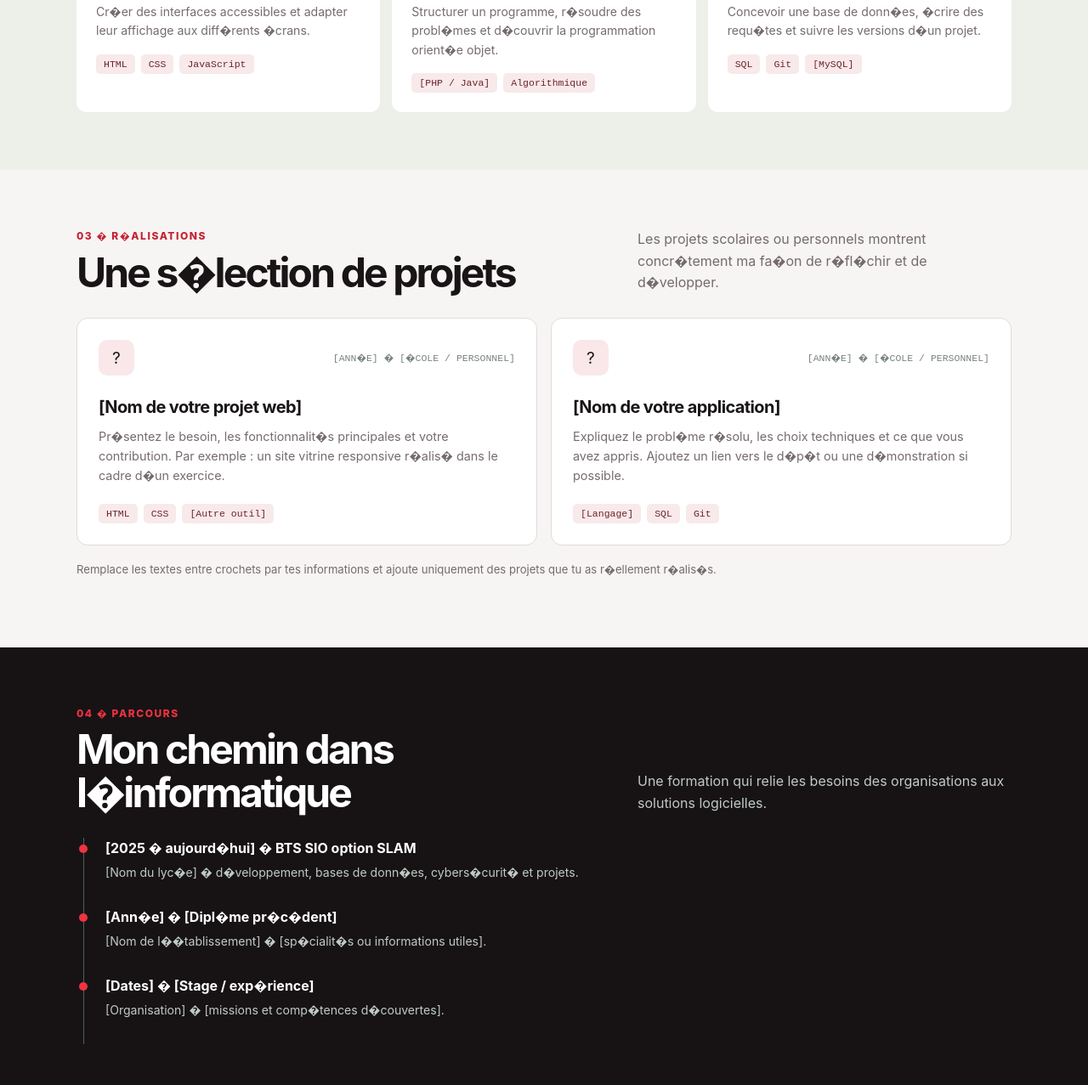
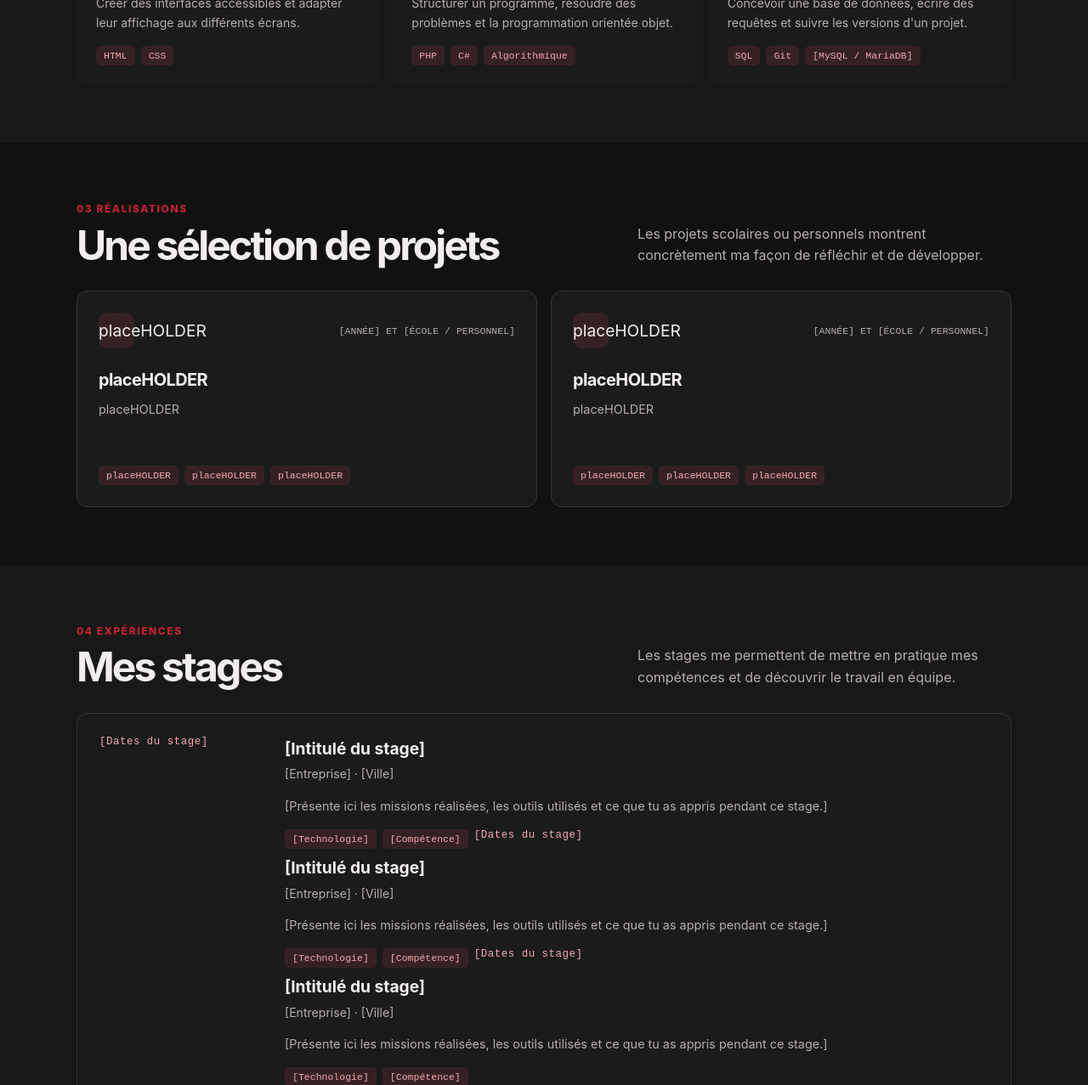
Before and after one commit to kito2020/portfollio, a website: page portfollio.html in a window 1280 px wide. Shown: the part 1523-2800 px from the top of the page at 85% size. Drawn offline with Linux system fonts and the light colour scheme.

Commit message:
28/09/2024 15:30:00 +0200

```diff
--- a/portfollio.html
+++ b/portfollio.html
@@ -3,18 +3,18 @@
 <head>
   <meta charset="utf-8">
   <meta name="viewport" content="width=device-width, initial-scale=1">
-  <meta name="theme-color" content="#f6f7f2">
-  <meta name="description" content="Portfolio d�un �tudiant en BTS SIO option SLAM : projets, comp�tences et parcours en d�veloppement informatique.">
-  <title>Portfolio � �tudiant en BTS SIO SLAM</title>
+  <meta name="theme-color" content="#111111">
+  <meta name="description" content="Portfolio d'un étudiant en BTS SIO option SLAM : projets, compétences et parcours en développement informatique.">
+  <title>Portfolio étudiant en BTS SIO SLAM</title>
   <style>
     :root{
-      --ink:#191516;
-      --muted:#756b6c;
-      --paper:#f7f4f4;
-      --white:#fff;
+      --ink:#f3eeee;
+      --muted:#b8adaf;
+      --paper:#111111;
+      --white:#1b1b1b;
       --green:#ef3340;
-      --line:#e5d9da;
-      --dark:#171315
+      --line:#383234;
+      --dark:#080808
     }
     *{
       box-sizing:border-box
@@ -50,10 +50,10 @@
       gap:28px
     }.navlinks a{
       text-decoration:none;
-      color:#526159;
+      color:#c4babc;
       font-size:.9rem
     }.navlinks a:hover{
-      color:#17241f
+      color:#ffffff
     }
     .hero{
       padding:78px 0 88px;
@@ -75,7 +75,7 @@
       height:8px;
       border-radius:50%;
       background:#ef3340;
-      box-shadow:0 0 0 4px #f7dadd
+      box-shadow:0 0 0 4px #482026
     }.hero h1{
       font-size:clamp(3rem,7vw,5.5rem);
       line-height:.99;
@@ -105,7 +105,7 @@
       color:white
     }.secondary{
       border:1px solid var(--line);
-      background:#fff
+      background:#1b1b1b
     }.hero-card{
       background:var(--dark);
       color:#fff;
@@ -159,6 +159,12 @@
       letter-spacing:.13em;
       text-transform:uppercase;
       color:#c32231
+    }.kickerContact{
+      font-size:.75rem;
+      font-weight:800;
+      letter-spacing:.13em;
+      text-transform:uppercase;
+      color:#000000
     }.section-head h2{
       font-size:clamp(2rem,4vw,3rem);
       letter-spacing:-.06em;
@@ -176,7 +182,7 @@
       border-top:1px solid var(--line)
     }.about-copy{
       font-size:1.1rem;
-      color:#536159
+      color:#c4babc
     }.about-copy strong{
       color:var(--ink)
     }.facts{
@@ -184,7 +190,7 @@
       grid-template-columns:1fr 1fr;
       gap:12px
     }.fact{
-      background:white;
+      background:#1b1b1b;
       border:1px solid var(--line);
       padding:19px;
       border-radius:10px
@@ -196,13 +202,13 @@
       color:var(--muted)
     }
     .skills{
-      background:#edf0e9
+      background:#181818
     }.skill-grid{
       display:grid;
       grid-template-columns:repeat(3,1fr);
       gap:14px
     }.skill{
-      background:white;
+      background:#1b1b1b;
       padding:23px;
       border-radius:12px
     }.skill .num{
@@ -224,15 +230,15 @@
       font: .72rem ui-monospace,monospace;
       padding:5px 9px;
       border-radius:5px;
-      background:#f8e9ea;
-      color:#6d252b
+      background:#352124;
+      color:#f0aab0
     }
     .projects{
       display:grid;
       grid-template-columns:repeat(2,1fr);
       gap:16px
     }.project{
-      background:white;
+      background:#1b1b1b;
       border:1px solid var(--line);
       border-radius:13px;
       padding:25px;
@@ -247,13 +253,13 @@
       width:42px;
       height:42px;
       border-radius:10px;
-      background:#fae7e9;
+      background:#352124;
       display:grid;
       place-items:center;
       font-size:1.2rem
     }.project-type{
       font: .72rem ui-monospace,monospace;
-      color:#78847d
+      color:#b8adaf
     }.project h3{
       margin:21px 0 7px;
       font-size:1.25rem;
@@ -269,6 +275,34 @@
       font-size:.82rem;
       color:var(--muted);
       margin-top:18px
+    }
+    .internships{
+      background:#181818
+    }.internship-list{
+      display:grid;
+      gap:16px
+    }.internship{
+      display:grid;
+      grid-template-columns:190px 1fr;
+      gap:28px;
+      padding:26px;
+      background:#1b1b1b;
+      border:1px solid var(--line);
+      border-radius:13px
+    }.internship-date{
+      color:#f0aab0;
+      font: .78rem ui-monospace,monospace;
+      letter-spacing:.04em
+    }.internship h3{
+      margin:0 0 4px;
+      font-size:1.2rem
+    }.internship-place{
+      color:var(--muted);
+      font-size:.88rem
+    }.internship p{
+      margin:14px 0 0;
+      color:var(--muted);
+      font-size:.9rem
     }
     .journey{
       background:var(--dark);
@@ -314,7 +348,7 @@
       margin:8px 0
     }.contact p{
       margin:0;
-      color:#45563c
+      color:#000000
     }.contact .button{
       background:var(--dark);
       color:white;
@@ -382,6 +416,7 @@
   <a href="#profil">Profil</a>
   <a href="#competences">Compétences</a>
   <a href="#projets">Projets</a>
+  <a href="#stages">Stages</a>
   <a href="#contact">Contact</a>
   </div>
   </nav>
@@ -401,7 +436,7 @@
   <a class="button secondary" href="#contact">Me contacter</a>
   </div>
   </div>
-      <aside class="hero-card" aria-label="Pr�sentation du profil">
+      <aside class="hero-card" aria-label="Présentation du profil">
   <div class="code-label">// profil développeur</div>
   <div class="code">
   <span class="comment">const étudiant = {
@@ -425,16 +460,13 @@
   <div class="kicker">01 à propos</div>
   <h2>Apprendre.<br>Construire.<br>Progresser.</h2>
   </div>
-  <div>
-  <p class="about-copy"></p>
-  <div class="facts">
-  <div class="fact">
-  <b>Formation</b>
-  <span>BTS SIO  option SLAM</span>
+
+
+  </span>
   </div>
   <div class="fact">
   <b>Objectif</b>
-  <span>Mon objectif est de devenir ingénieur en cybersécurité dans plusieurs années pentester, en mettant à profit ma rigueur, ma logique et mon autonomie.s</span>
+  <span>Mon objectif est de devenir ingénieur en cybersécurité dans plusieurs années pentester, en mettant à profit ma rigueur, ma logique et mon autonomies.</span>
   </div>
   </div>
   </div>
@@ -443,39 +475,39 @@
   <div class="wrap">
   <div class="section-head">
   <div>
-  <div class="kicker">02 � Comp�tences</div>
+  <div class="kicker">02 Mes Compétences</div>
   <h2>Mes outils & savoir-faire</h2>
   </div>
-  <p>Comp�tences abord�es pendant ma formation et que je continue � approfondir au fil des projets.</p>
+  <p>Compétences abordées pendant ma formation et que je continue à approfondir au fil des projets.</p>
   </div>
   <div class="skill-grid">
   <article class="skill">
   <span class="num">01 / WEB</span>
-  <h3>D�veloppement web</h3>
-  <p>Cr�er des interfaces accessibles et adapter leur affichage aux diff�rents �crans.</p>
+  <h3>Développement web</h3>
+  <p>Créer des interfaces accessibles et adapter leur affichage aux différents écrans.</p>
   <div class="tags">
   <span class="tag">HTML</span>
   <span class="tag">CSS</span>
-  <span class="tag">JavaScript</span>
   </div>
   </article>
   <article class="skill">
   <span class="num">02 / CODE</span>
   <h3>Programmation</h3>
-  <p>Structurer un programme, r�soudre des probl�mes et d�couvrir la programmation orient�e objet.</p>
+  <p>Structurer un programme, résoudre des problèmes et la programmation orientée objet.</p>
   <div class="tags">
-  <span class="tag">[PHP / Java]</span>
+  <span class="tag">PHP</span>
+  <span class="tag">C#</span>
   <span class="tag">Algorithmique</span>
   </div>
   </article>
   <article class="skill">
   <span class="num">03 / DATA</span>
-  <h3>Donn�es & outils</h3>
-  <p>Concevoir une base de donn�es, �crire des requ�tes et suivre les versions d�un projet.</p>
+  <h3>Données & outils</h3>
+  <p>Concevoir une base de données, écrire des requêtes et suivre les versions d'un projet.</p>
   <div class="tags">
   <span class="tag">SQL</span>
   <span class="tag">Git</span>
-  <span class="tag">[MySQL]</span>
+  <span class="tag">[MySQL / MariaDB]</span>
   </div>
   </article>
   </div>
@@ -484,62 +516,101 @@
     <section class="wrap" id="projets">
   <div class="section-head">
   <div>
-  <div class="kicker">03 � R�alisations</div>
-  <h2>Une s�lection de projets</h2>
+  <div class="kicker">03  Réalisations</div>
+  <h2>Une sélection de projets</h2>
   </div>
-  <p>Les projets scolaires ou personnels montrent concr�tement ma fa�on de r�fl�chir et de d�velopper.</p>
+  <p>Les projets scolaires ou personnels montrent concrètement ma façon de réfléchir et de développer.</p>
   </div>
   <div class="projects">
   <article class="project">
   <div class="project-top">
-  <div class="project-icon">?</div>
-  <span class="project-type">[ANN�E] � [�COLE / PERSONNEL]</span>
+  <div class="project-icon">placeHOLDER</div>
+  <span class="project-type">[ANNÉE] ET [ÉCOLE / PERSONNEL]</span>
   </div>
-  <h3>[Nom de votre projet web]</h3>
-  <p>Pr�sentez le besoin, les fonctionnalit�s principales et votre contribution. Par exemple : un site vitrine responsive r�alis� dans le cadre d�un exercice.</p>
+  <h3>placeHOLDER</h3>
+  <p>placeHOLDER</p>
   <div class="tags">
-  <span class="tag">HTML</span>
-  <span class="tag">CSS</span>
-  <span class="tag">[Autre outil]</span>
+  <span class="tag">placeHOLDER</span>
+  <span class="tag">placeHOLDER</span>
+  <span class="tag">placeHOLDER</span>
   </div>
   </article>
   <article class="project">
   <div class="project-top">
-  <div class="project-icon">?</div>
-  <span class="project-type">[ANN�E] � [�COLE / PERSONNEL]</span>
+  <div class="project-icon">placeHOLDER</div>
+  <span class="project-type">[ANNÉE] ET [ÉCOLE / PERSONNEL]</span>
   </div>
-  <h3>[Nom de votre application]</h3>
-  <p>Expliquez le probl�me r�solu, les choix techniques et ce que vous avez appris. Ajoutez un lien vers le d�p�t ou une d�monstration si possible.</p>
+  <h3>placeHOLDER</h3>
+  <p>placeHOLDER</p>
   <div class="tags">
-  <span class="tag">[Langage]</span>
-  <span class="tag">SQL</span>
-  <span class="tag">Git</span>
+  <span class="tag">placeHOLDER</span>
+  <span class="tag">placeHOLDER</span>
+  <span class="tag">placeHOLDER</span>
   </div>
   </article>
   </div>
-  <p class="note">Remplace les textes entre crochets par tes informations et ajoute uniquement des projets que tu as r�ellement r�alis�s.</p>
   </section>
-    <section class="journey" id="parcours">
+  <section class="internships" id="stages">
   <div class="wrap">
   <div class="section-head">
   <div>
-  <div class="kicker">04 � Parcours</div>
-  <h2>Mon chemin dans l�informatique</h2>
+  <div class="kicker">04 Expériences</div>
+  <h2>Mes stages</h2>
   </div>
-  <p>Une formation qui relie les besoins des organisations aux solutions logicielles.</p>
+  <p>Les stages me permettent de mettre en pratique mes compétences et de découvrir le travail en équipe.</p>
+  </div>
+  <div class="internship-list">
+  <article class="internship">
+  <div class="internship-date">[Dates du stage]</div>
+  <div>
+  <h3>[Intitulé du stage]</h3>
+  <div class="internship-place">[Entreprise] · [Ville]</div>
+  <p>[Présente ici les missions réalisées, les outils utilisés et ce que tu as appris pendant ce stage.]</p>
+  <div class="tags">
+  <span class="tag">[Technologie]</span>
+  <span class="tag">[Compétence]</span>
+  <div class="internship-date">[Dates du stage]</div>
+  <div>
+  <h3>[Intitulé du stage]</h3>
+  <div class="internship-place">[Entreprise] · [Ville]</div>
+  <p>[Présente ici les missions réalisées, les outils utilisés et ce que tu as appris pendant ce stage.]</p>
+  <div class="tags">
+  <span class="tag">[Technologie]</span>
+  <span class="tag">[Compétence]</span>
+  <div class="internship-date">[Dates du stage]</div>
+  <div>
+  <h3>[Intitulé du stage]</h3>
+  <div class="internship-place">[Entreprise] · [Ville]</div>
+  <p>[Présente ici les missions réalisées, les outils utilisés et ce que tu as appris pendant ce stage.]</p>
+  <div class="tags">
+  <span class="tag">[Technologie]</span>
+  <span class="tag">[Compétence]</span>
+  </div>
+  </div>
+  </article>
+  </div>
+  </div>
+  </section>
+  <section class="journey" id="parcours">
+  <div class="wrap">
+  <div class="section-head">
+  <div>
+  <div class="kicker">05 Parcours</div>
+  <h2>Mon chemin dans l'informatique</h2>
+  </div>
   </div>
   <div class="timeline">
   <div class="step">
-  <b>[2025 � aujourd�hui] � BTS SIO option SLAM</b>
-  <p>[Nom du lyc�e] � d�veloppement, bases de donn�es, cybers�curit� et projets.</p>
+  <b>[2025 aujourdhui] BTS SIO option SLAM</b>
+  <p>[lycée public des sciences et du numérique louis armand] développement, bases de données, cyberscurité et projets.</p>
   </div>
   <div class="step">
-  <b>[Ann�e] � [Dipl�me pr�c�dent]</b>
-  <p>[Nom de l��tablissement] � [sp�cialit�s ou informations utiles].</p>
+  <b>[Anne] [Diplôme précédent]</b>
+  <p>[Nom de l'établissement] [spécialités ou informations utiles].</p>
   </div>
   <div class="step">
-  <b>[Dates] � [Stage / exp�rience]</b>
-  <p>[Organisation] � [missions et comp�tences d�couvertes].</p>
+  <b>[Dates] ET [Stage / expérience]</b>
+  <p>[Organisation] [missions et comptences dcouvertes].</p>
   </div>
   </div>
   </div>
@@ -547,18 +618,18 @@
     <section class="wrap" id="contact">
   <div class="contact">
   <div>
-  <div class="kicker">05 � Contact</div>
-  <h2>Un projet ou une opportunit� ?</h2>
-  <p>Je serais ravi d��changer avec vous au sujet d�un stage, d�une alternance ou d�un projet.</p>
+  <div class="kickerContact">05 Contact</div>
+  <h2>Un projet ou une opportunité ?</h2>
+  <p>Je serais ravi d'échanger avec vous au sujet d'un stage, d'une alternance ou d'un projet.</p>
   </div>
-  <a class="button" href="mailto:[votre.email@exemple.fr]">M��crire ?</a>
+  <a class="button" href="mailto:[seb.esparza95@gmail.com]">M'écrire ?</a>
   </div>
   </section>
   </main>
   <footer>
   <div class="wrap foot">
-  <span>� <span id="year">2026</span> [Pr�nom Nom] � Portfolio BTS SIO SLAM</span>
-  <span>R�alis� avec HTML & CSS</span>
+  <span> <span id="year">2026</span> Sébastien ESPARZA  Portfolio BTS SIO SLAM</span>
+  <span>Réalisé avec HTML & CSS</span>
   </div>
   </footer>
 </body>
```
